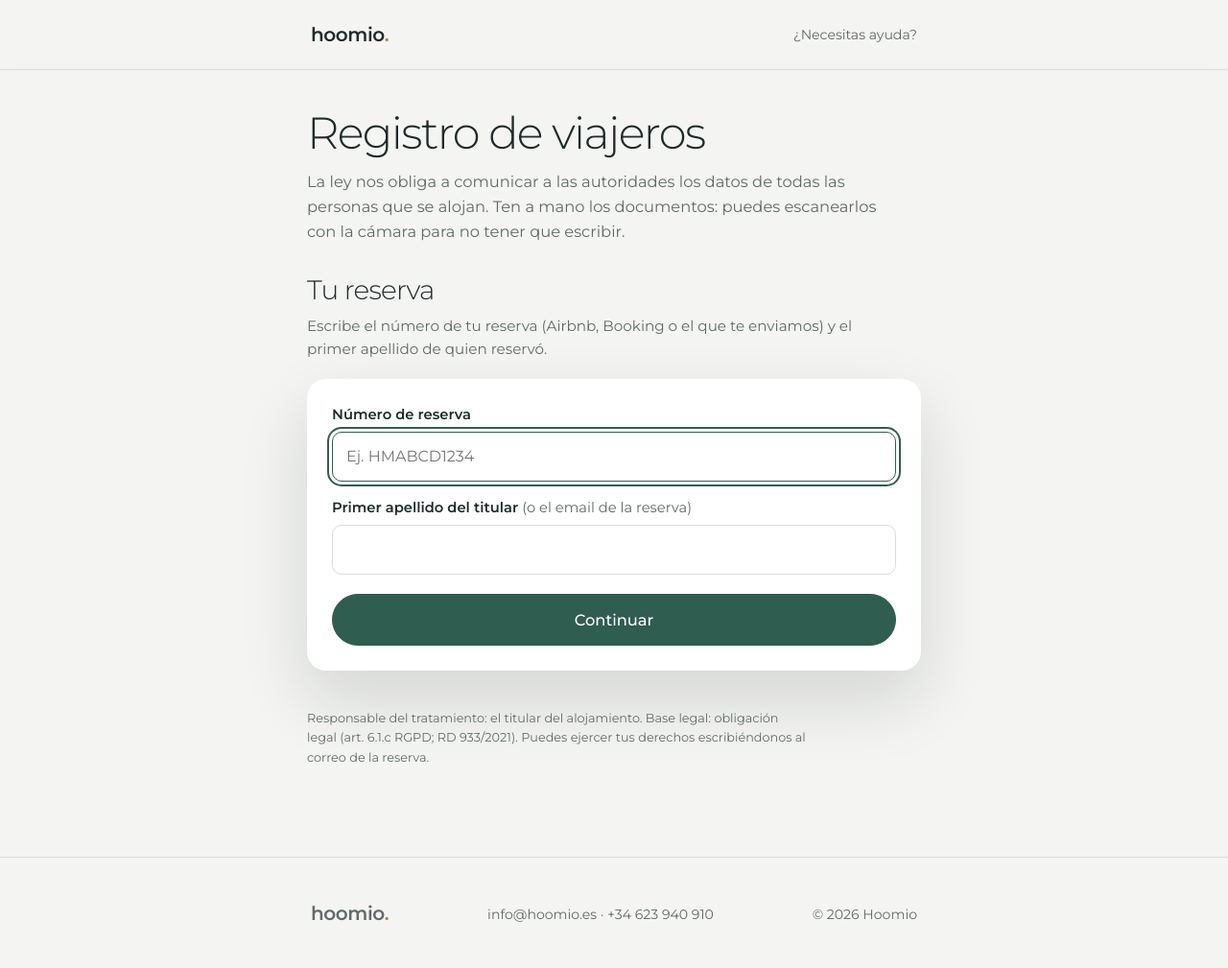
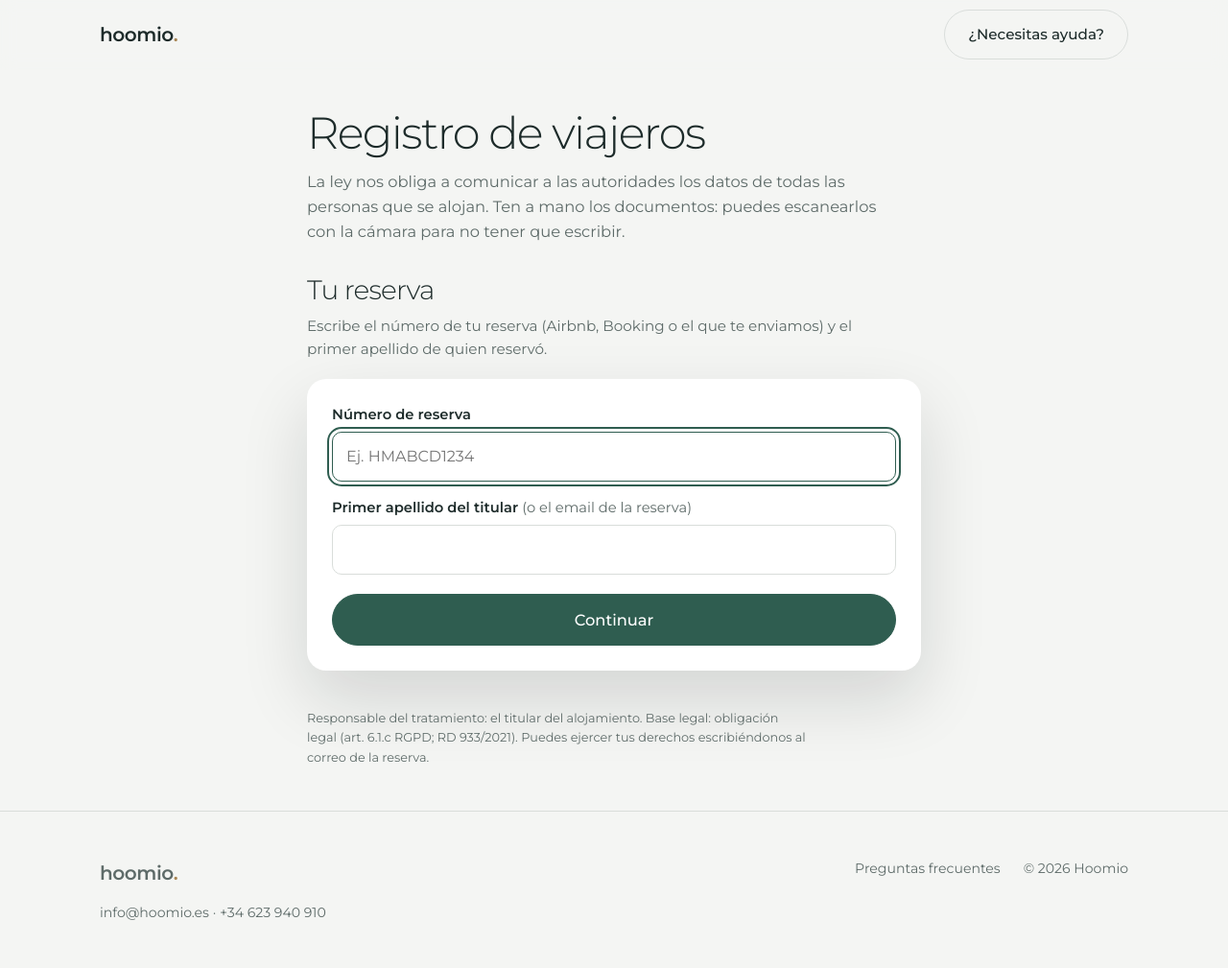
Before and after one commit to hoomio-es/hoomio.es, a plain HTML site: page checkin.html in a window 1280 px wide. Shown: the whole page at 96% size. Drawn offline with Linux system fonts and the light colour scheme.

Commit message:
giros del dni

```diff
--- a/checkin.html
+++ b/checkin.html
@@ -9,29 +9,13 @@
 <link rel="preconnect" href="https://fonts.googleapis.com">
 <link rel="preconnect" href="https://fonts.gstatic.com" crossorigin>
 <link href="https://fonts.googleapis.com/css2?family=Montserrat:wght@300;400;500;600&display=swap" rel="stylesheet">
+<link rel="stylesheet" href="/static/styles/hoomio.css">
 <style>
-  /* Paleta de hoomio.es (static/css/hoomio.css), con su modo oscuro */
-  :root {
-    color-scheme: light;
-    --bg: #F4F5F3; --surface: #FFFFFF; --ink: #1D2B2A; --muted: #5E6B69; --line: #D9DDDA;
-    --accent: #2F5D50; --accent-ink: #FFFFFF; --brass: #A88553; --soft: #E8ECE9;
-    --font: "Montserrat", "Helvetica Neue", Arial, sans-serif;
-    --err: #B42318;
-  }
-  @media (prefers-color-scheme: dark) {
-    :root:not([data-theme="light"]) {
-      color-scheme: dark;
-      --bg: #141B1A; --surface: #1B2423; --ink: #E7ECEA; --muted: #9AA7A4;
-      --line: #2C3836; --accent: #7FB3A2; --accent-ink: #10201B; --brass: #C9A774; --soft: #212B2A;
-      --err: #F0907F;
-    }
-  }
-  :root[data-theme="dark"] {
-    color-scheme: dark;
-    --bg: #141B1A; --surface: #1B2423; --ink: #E7ECEA; --muted: #9AA7A4;
-    --line: #2C3836; --accent: #7FB3A2; --accent-ink: #10201B; --brass: #C9A774; --soft: #212B2A;
-    --err: #F0907F;
-  }
+  /* Colores, letra, cabecera (.top/.nav/.brand/.btn) y pie (footer/.foot) vienen de /static/styles/hoomio.css.
+     Aquí solo va lo propio del check-in. */
+  :root { --err: #B42318; }
+  @media (prefers-color-scheme: dark) { :root:not([data-theme="light"]) { --err: #F0907F; } }
+  :root[data-theme="dark"] { --err: #F0907F; }
   :root {
     /* nombres que usa esta página → variables de la web */
     --paper: var(--bg); --card: var(--surface); --ink-soft: var(--muted); --sun: var(--brass);
@@ -41,6 +25,10 @@
     --display: var(--font); --body: var(--font);
   }
   * { box-sizing: border-box; }
+  /* la web da a «section» relleno y raya de separación, y a «.intro» color atenuado: aquí no */
+  main section { padding: 0; border-top: 0; }
+  .intro { color: var(--ink); max-width: none; margin: 0; font-size: 1rem; }
+  h2 { max-width: none; }
   html { -webkit-text-size-adjust: 100%; }
   body {
     margin: 0;
@@ -51,19 +39,6 @@
   }
   .page { max-width: 680px; margin: 0 auto; padding: 40px 20px 32px; }
 
-  /* ---------- Barra superior y pie, como hoomio.es */
-  .topbar { position: sticky; top: 0; z-index: 10; background: color-mix(in srgb, var(--bg) 92%, transparent); -webkit-backdrop-filter: blur(8px); backdrop-filter: blur(8px);
-            border-bottom: 1px solid var(--line); }
-  .topbar-in { max-width: 680px; margin: 0 auto; padding: 0 1.5rem; height: 72px; display: flex; align-items: center; justify-content: space-between; gap: 16px; }
-  .brand { font: 600 1.25rem/1 var(--display); letter-spacing: -0.02em; color: inherit; text-decoration: none; }
-  .brand span { color: var(--sun); }
-  .topbar-help { font-size: .88rem; color: var(--ink-soft); text-decoration: none; }
-  .topbar-help:hover { color: var(--ink); }
-  .site-foot { border-top: 1px solid var(--line); margin-top: 48px; }
-  .site-foot-in { max-width: 680px; margin: 0 auto; padding: 3rem 1.5rem 2.5rem; display: flex; flex-wrap: wrap; justify-content: space-between; gap: 10px 24px;
-                  font-size: .88rem; color: var(--ink-soft); }
-  .site-foot a { color: var(--ink-soft); text-decoration: none; }
-  .site-foot a:hover { color: var(--ink); }
 
   /* ---------- Cabecera */
   .intro h1 {
@@ -229,7 +204,7 @@
   .done h1 { font: 300 2.4rem/1.1 var(--display); letter-spacing: -0.035em; margin: 0 0 12px; }
   .done p { color: var(--ink-soft); max-width: 52ch; }
 
-  .foot { margin-top: 40px; font-size: .8rem; line-height: 1.6; color: var(--ink-soft); max-width: 62ch; }
+  .legal { margin-top: 40px; font-size: .8rem; line-height: 1.6; color: var(--ink-soft); max-width: 62ch; }
 
   @media (max-width: 560px) {
     .grid { grid-template-columns: 1fr; }
@@ -244,10 +219,10 @@
 </style>
 </head>
 <body>
-<header class="topbar">
-  <div class="topbar-in">
-    <a class="brand" href="https://hoomio.es/">hoomio<span>.</span></a>
-    <a class="topbar-help" href="mailto:info@hoomio.es">¿Necesitas ayuda?</a>
+<header class="top">
+  <div class="wrap nav">
+    <a href="/" class="brand">hoomio<span>.</span></a>
+    <a class="btn ghost" href="mailto:info@hoomio.es">¿Necesitas ayuda?</a>
   </div>
 </header>
 <main class="page" id="app">
@@ -387,13 +362,18 @@
     </section>
   </form>
 
-  <p class="foot">Responsable del tratamiento: el titular del alojamiento. Base legal: obligación legal (art. 6.1.c RGPD; RD 933/2021). Puedes ejercer tus derechos escribiéndonos al correo de la reserva.</p>
+  <p class="legal">Responsable del tratamiento: el titular del alojamiento. Base legal: obligación legal (art. 6.1.c RGPD; RD 933/2021). Puedes ejercer tus derechos escribiéndonos al correo de la reserva.</p>
 </main>
-<footer class="site-foot">
-  <div class="site-foot-in">
-    <span><a class="brand" href="https://hoomio.es/">hoomio<span>.</span></a></span>
-    <span>info@hoomio.es · +34 623 940 910</span>
-    <span>© 2026 Hoomio</span>
+<footer>
+  <div class="wrap foot">
+    <div>
+      <a href="/" class="brand">hoomio<span>.</span></a>
+      <p>info@hoomio.es · +34 623 940 910</p>
+    </div>
+    <ul>
+      <li><a href="/faq.html">Preguntas frecuentes</a></li>
+      <li>© 2026 Hoomio</li>
+    </ul>
   </div>
 </footer>
 
@@ -1168,5 +1148,10 @@ function done(data) {
   scrollTo(0, 0);
 }
 </script>
+<script>
+  // Cabecera: raya inferior al desplazarse (clase «scrolled» de hoomio.css)
+  (() => { const h = document.querySelector('header.top'); const f = () => h.classList.toggle('scrolled', scrollY > 8);
+    addEventListener('scroll', f, { passive: true }); f(); })();
+</script>
 </body>
 </html>
```
